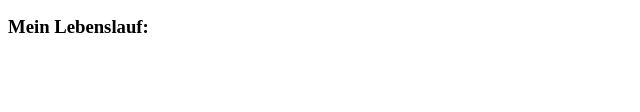
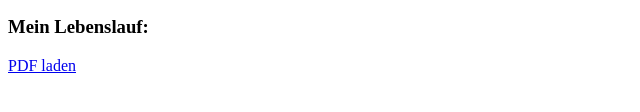
Before and after one commit to pealmus/GIS-SoSe-2021, a plain HTML site: page Abgabe1.2/index.html in a window 1280 px wide. Shown: the part 550-662 px from the top of the page, without its empty margins (0-640 px from the left). Drawn offline with Linux system fonts and the light colour scheme.

Commit message:
pdfversuch5

```diff
--- a/Abgabe1.2/index.html
+++ b/Abgabe1.2/index.html
@@ -32,7 +32,9 @@
         <p><b>- Java</b><i> Grundkenntnisse</i></p>
 
         <h3>Mein Lebenslauf:</h3>
-        <i frame src=“meinlebenslauf.pdf“ width=“60px“ height=“100px“></i frame>
+        <object data="meinlebenslauf.pdf" style="width:100%;height: 70px;">
+            <a href="meinlebenslauf.pdf">PDF laden</a>
+          </object>
 
 
     </main>
```
